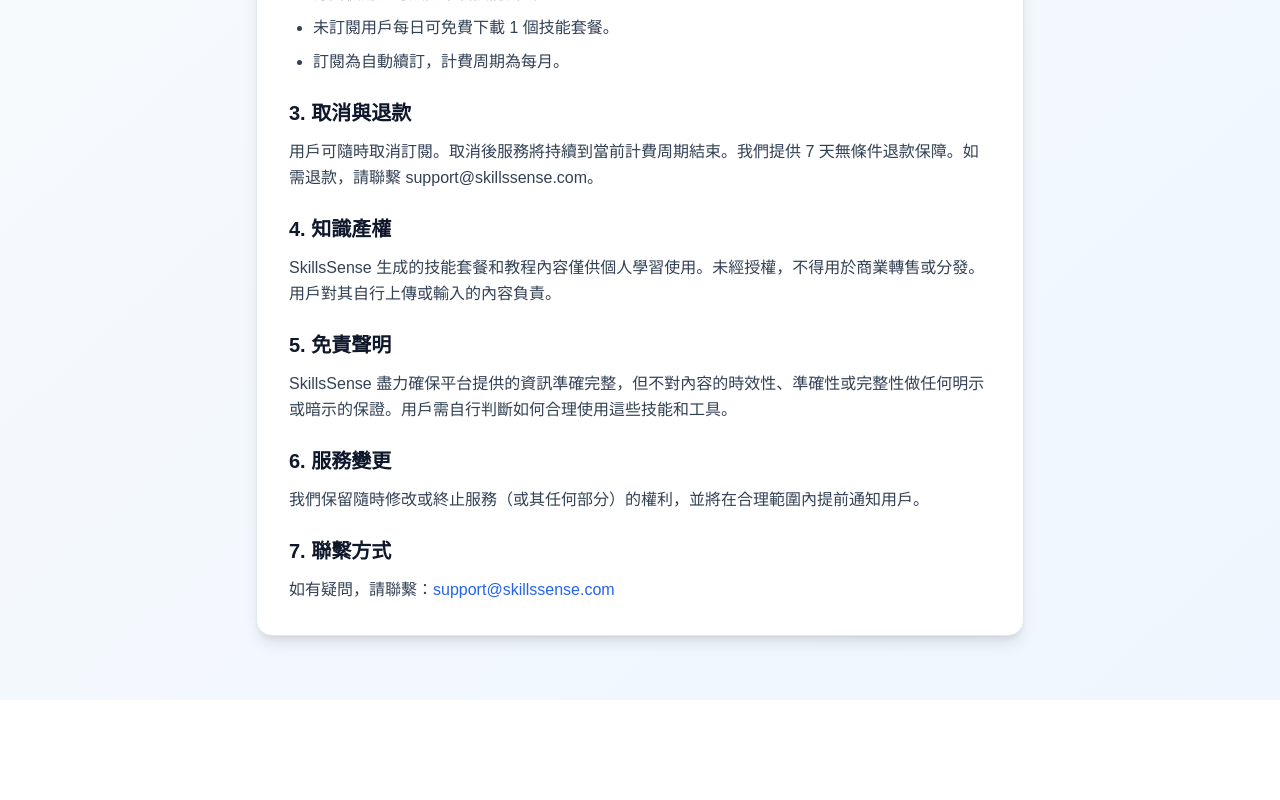
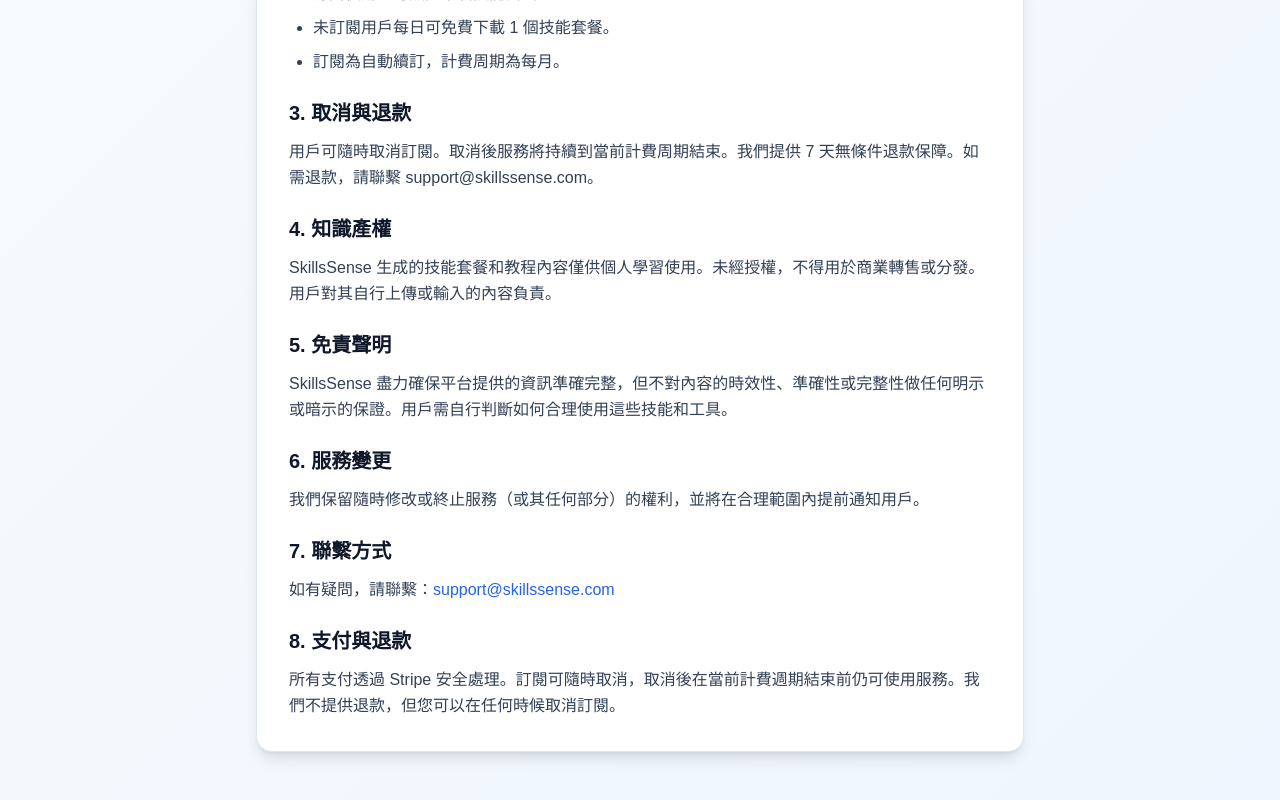
Before and after one commit to narkco-kang/SkillsSense, a Next.js app: page /terms in a window 1280 px wide. Shown: the part 448-1248 px from the top of the page. Before the commit the page ends 1148 px from the top, so only its background shows below. Built offline with nearby package versions, Linux system fonts and the light colour scheme; no server answers.

Commit message:
feat: add payment and refund section to terms

```diff
--- a/src/app/terms/page.tsx
+++ b/src/app/terms/page.tsx
@@ -62,6 +62,11 @@ export default function TermsPage() {
             <p>如有疑問，請聯繫：<a href="mailto:support@skillssense.com" className="text-blue-600 hover:underline">support@skillssense.com</a></p>
           </section>
 
+          <section>
+            <h2 className="text-xl font-semibold text-slate-900 dark:text-white mb-3">8. 支付與退款</h2>
+            <p>所有支付透過 Stripe 安全處理。訂閱可隨時取消，取消後在當前計費週期結束前仍可使用服務。我們不提供退款，但您可以在任何時候取消訂閱。</p>
+          </section>
+
         </div>
       </div>
     </main>
```
